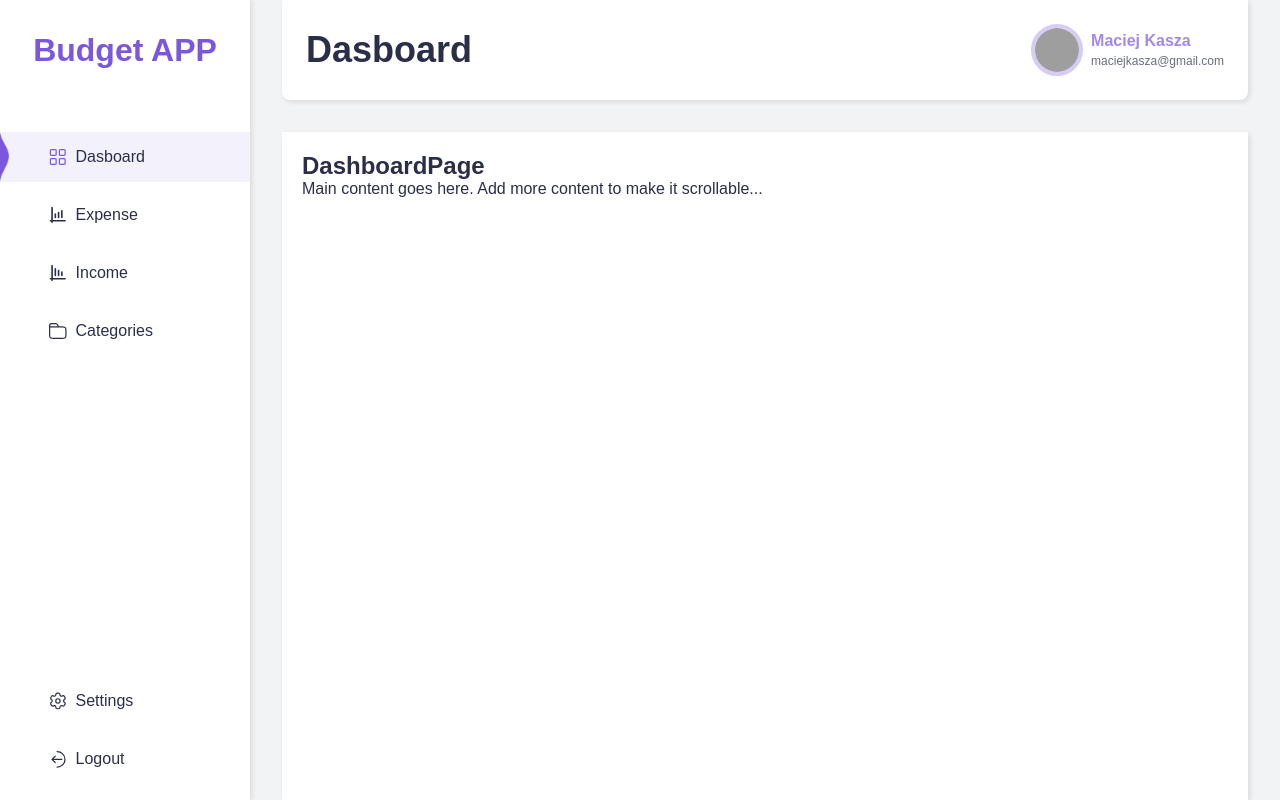
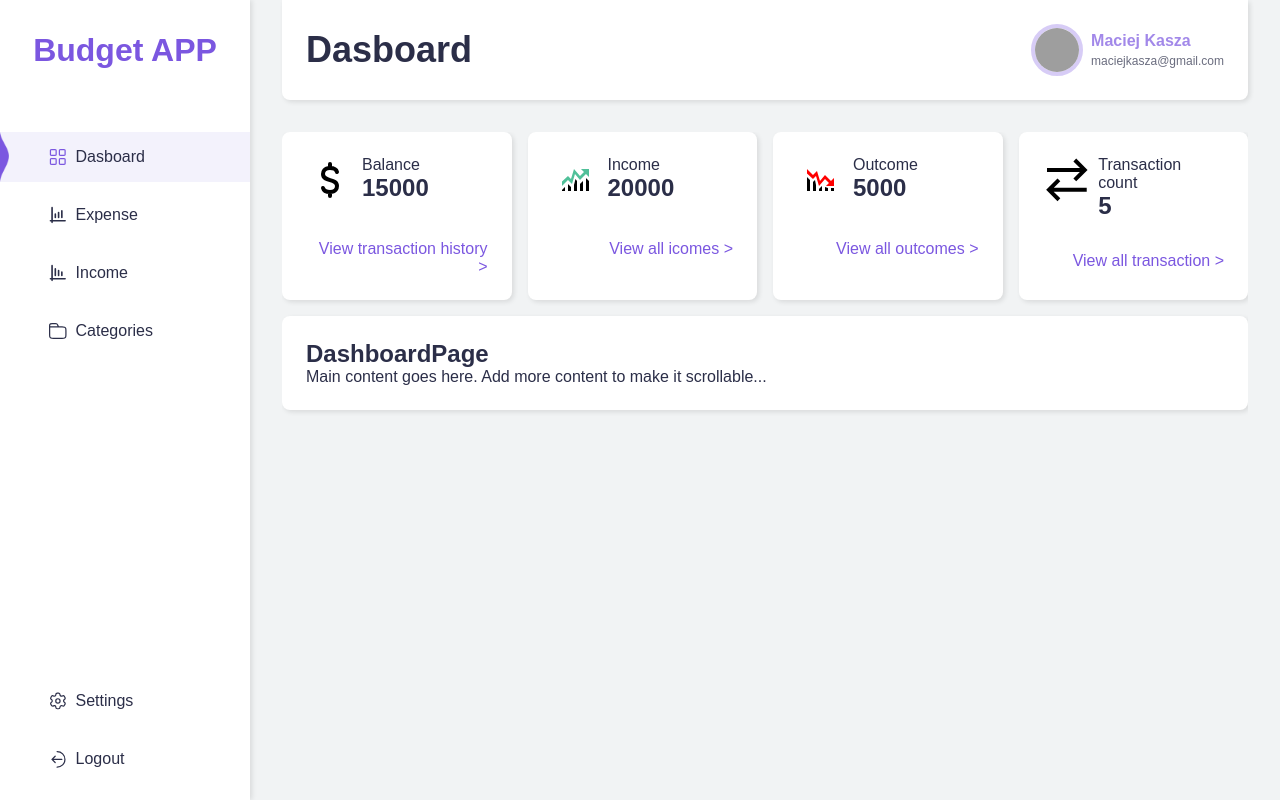
Before and after one commit to MaciejKasza/budget_app, a React (Vite) app: page / in a window 1280 px wide. Built offline with nearby package versions, Linux system fonts and the light colour scheme; sample sign-in values are in the browser's storage; grey boxes are pictures that could not be loaded.

Commit message:
create first widgets, metricks widgets

```diff
--- /dev/null
+++ b/src/components/widgets/MetricsWidget.jsx
@@ -0,0 +1,94 @@
+import React from "react";
+import { Widget } from "./Widget";
+import { WIDGET_TYPE } from "../../utils/enum";
+import { Link } from "react-router-dom";
+import {
+  BALANCE_WIGET_CONFIG,
+  DEFAULT_WIGET_CONFIG,
+  INCOME_WIDGET_CONFIG,
+  OUTCOME_WIDGET_CONFIG,
+  TRANSACTION_WIDGET_CONFIG,
+} from "../../utils/widgetConfig";
+import styled from "styled-components";
+
+const MetricsWidget = ({ type, data }) => {
+  let config = DEFAULT_WIGET_CONFIG;
+
+  switch (type) {
+    case WIDGET_TYPE.METRICS.BALANCE:
+      config = BALANCE_WIGET_CONFIG;
+      break;
+    case WIDGET_TYPE.METRICS.INCOME:
+      config = INCOME_WIDGET_CONFIG;
+      break;
+    case WIDGET_TYPE.METRICS.OUTCOME:
+      config = OUTCOME_WIDGET_CONFIG;
+      break;
+    case WIDGET_TYPE.METRICS.TRANSACTION:
+      config = TRANSACTION_WIDGET_CONFIG;
+      break;
+    default:
+      config = DEFAULT_WIGET_CONFIG;
+      break;
+  }
+
+  return (
+    <Widget>
+      <StyledWidgetContent>
+        <StyledWidgetHeader>
+          <div className="img">{config.img}</div>
+          <div className="">
+            <h3>{config.title}</h3>
+            <h2>{data.value}</h2>
+          </div>
+        </StyledWidgetHeader>
+        <StyledWidgetFooter>
+          <Link to={config.link}>
+            {config.urlTekst} <span>&#62;</span>{" "}
+          </Link>
+        </StyledWidgetFooter>
+      </StyledWidgetContent>
+    </Widget>
+  );
+};
+
+export default MetricsWidget;
+
+const StyledWidgetContent = styled.div``;
+
+const StyledWidgetHeader = styled.div`
+  display: flex;
+  gap: 8px;
+
+  .img {
+    width: 48px;
+    aspect-ratio: 1/1;
+  }
+
+  h2,
+  h3 {
+  }
+
+  h3 {
+    font-weight: normal;
+    font-size: ${({ theme }) => theme.fontSizes.l};
+  }
+
+  h2 {
+    font-size: ${({ theme }) => theme.fontSizes.xxl};
+  }
+`;
+
+const StyledWidgetFooter = styled.div`
+  text-align: end;
+  margin-top: 32px;
+  color: ${({ theme }) => theme.fontColors.purpure};
+
+  span {
+    /* margin-left: 8px; */
+  }
+
+  &:hover {
+    color: ${({ theme }) => theme.fontColors.darkPurpure};
+  }
+`;
--- /dev/null
+++ b/src/components/widgets/Widget.jsx
@@ -0,0 +1,17 @@
+import React from "react";
+import styled from "styled-components";
+
+export const Widget = ({ children }) => {
+  return <StyledWidgetWrapper>{children}</StyledWidgetWrapper>;
+};
+
+const StyledWidgetWrapper = styled.div`
+  background: ${({ theme }) => theme.colors.bgUnit1};
+  color: ${({ theme }) => theme.fontColors.primary};
+  border-radius: 8px;
+  box-shadow: 2px 2px 5px rgba(0, 0, 0, 0.1);
+
+  flex-basis: 100%;
+
+  padding: 24px;
+`;
--- a/src/layouts/AppLayout.jsx
+++ b/src/layouts/AppLayout.jsx
@@ -10,7 +10,9 @@ function AppLayout() {
       <Navigation />
       <StyledContentContainer>
         <Header />
-        <Outlet />
+        <StyledPageWrapper>
+          <Outlet />
+        </StyledPageWrapper>
       </StyledContentContainer>
     </StyledAppContainer>
   );
@@ -31,3 +33,11 @@ const StyledContentContainer = styled.div`
   padding: 0 32px;
   gap: 32px;
 `;
+
+const StyledPageWrapper = styled.div`
+  flex: 1;
+  background-color: ${({ theme }) => theme.colors.bg};
+  color: ${({ theme }) => theme.fontColors.primary};
+
+  overflow-y: auto; /* Pozwala na przewijanie w pionie, jeśli treść jest zbyt długa */
+`;
--- a/src/pages/CategoriesPage.jsx
+++ b/src/pages/CategoriesPage.jsx
@@ -9,11 +9,11 @@ function CategoriesPage() {
   }, []);
 
   return (
-    <main className="main">
+    <div>
       <h2>CategoriesPage</h2>
       <p>Main content goes here. Add more content to make it scrollable...</p>
       {/* Możesz dodać więcej treści, aby zobaczyć działanie przewijania */}
-    </main>
+    </div>
   );
 }
 
--- a/src/pages/DashboardPage.jsx
+++ b/src/pages/DashboardPage.jsx
@@ -1,5 +1,9 @@
 import React, { useContext, useEffect } from "react";
 import { AppContext } from "../context/AppContext";
+import styled from "styled-components";
+import { Widget } from "../components/widgets/Widget";
+import MetricsWidget from "../components/widgets/MetricsWidget";
+import { WIDGET_TYPE } from "../utils/enum";
 
 function DashboardPage() {
   const { setCurrentPage } = useContext(AppContext);
@@ -9,12 +13,49 @@ function DashboardPage() {
   }, []);
 
   return (
-    <main className="main">
-      <h2>DashboardPage</h2>
-      <p>Main content goes here. Add more content to make it scrollable...</p>
-      {/* Możesz dodać więcej treści, aby zobaczyć działanie przewijania */}
-    </main>
+    <StyledPageContent>
+      <StyledRow>
+        <MetricsWidget
+          type={WIDGET_TYPE.METRICS.BALANCE}
+          data={{ value: 15000 }}
+        />
+        <MetricsWidget
+          type={WIDGET_TYPE.METRICS.INCOME}
+          data={{ value: 20000 }}
+        />
+        <MetricsWidget
+          type={WIDGET_TYPE.METRICS.OUTCOME}
+          data={{ value: 5000 }}
+        />
+        <MetricsWidget
+          type={WIDGET_TYPE.METRICS.TRANSACTION}
+          data={{ value: 5 }}
+        />
+      </StyledRow>
+      <StyledRow>
+        <Widget>
+          <h2>DashboardPage</h2>
+          <p>
+            Main content goes here. Add more content to make it scrollable...
+          </p>
+          {/* Możesz dodać więcej treści, aby zobaczyć działanie przewijania */}
+        </Widget>
+      </StyledRow>
+    </StyledPageContent>
   );
 }
 
 export default DashboardPage;
+
+const StyledPageContent = styled.div`
+  flex-grow: 1;
+  display: flex;
+  flex-direction: column;
+  gap: 16px;
+`;
+
+const StyledRow = styled.div`
+  display: flex;
+  flex: 1;
+  gap: 16px;
+`;
--- a/src/pages/ExpensePage.jsx
+++ b/src/pages/ExpensePage.jsx
@@ -9,11 +9,11 @@ function ExpensePage() {
   }, []);
 
   return (
-    <main className="main">
+    <div>
       <h2>ExpensePage</h2>
       <p>Main content goes here. Add more content to make it scrollable...</p>
       {/* Możesz dodać więcej treści, aby zobaczyć działanie przewijania */}
-    </main>
+    </div>
   );
 }
 
--- a/src/pages/IncomePage.jsx
+++ b/src/pages/IncomePage.jsx
@@ -9,11 +9,11 @@ function IncomePage() {
   }, []);
 
   return (
-    <main className="main">
+    <div>
       <h2>IncomePage</h2>
       <p>Main content goes here. Add more content to make it scrollable...</p>
       {/* Możesz dodać więcej treści, aby zobaczyć działanie przewijania */}
-    </main>
+    </div>
   );
 }
 
--- a/src/pages/SettingsPage.jsx
+++ b/src/pages/SettingsPage.jsx
@@ -9,11 +9,11 @@ function SettingsPage() {
   }, []);
 
   return (
-    <main className="main">
+    <div>
       <h2>SettingsPage</h2>
       <p>Main content goes here. Add more content to make it scrollable...</p>
       {/* Możesz dodać więcej treści, aby zobaczyć działanie przewijania */}
-    </main>
+    </div>
   );
 }
 
--- /dev/null
+++ b/src/utils/enum.js
@@ -0,0 +1,14 @@
+export const WIDGET_TYPE = {
+  METRICS: {
+    BALANCE: "BALANCE",
+    INCOME: "INCOME",
+    OUTCOME: "OUTCOME",
+    TRANSACTION: "TRANSACTION",
+  },
+};
+
+export const UserRole = {
+  ADMIN: "ADMIN",
+  USER: "USER",
+  GUEST: "GUEST",
+};
--- /dev/null
+++ b/src/utils/widgetConfig.jsx
@@ -0,0 +1,143 @@
+export const OUTCOME_WIDGET_CONFIG = {
+  title: "Outcome",
+  url: "/",
+  urlTekst: "View all outcomes",
+  img: (
+    <svg
+      viewBox="0 0 76 76"
+      xmlns="http://www.w3.org/2000/svg"
+      xmlnsXlink="http://www.w3.org/1999/xlink"
+      version="1.1"
+      baseProfile="full"
+      enableBackground="new 0 0 76.00 76.00"
+      xmlSpace="preserve"
+      fill="#000000"
+    >
+      <g id="SVGRepo_bgCarrier" strokeWidth="0"></g>
+      <g
+        id="SVGRepo_tracerCarrier"
+        strokeLinecap="round"
+        strokeLinejoin="round"
+      ></g>
+      <g id="SVGRepo_iconCarrier">
+        <path
+          fill="#000000"
+          fillOpacity="1"
+          strokeWidth="0.2"
+          strokeLinejoin="round"
+          d="M 58.5833,55.4167L 53.8333,55.4167L 53.8333,50.6667L 58.5833,50.6667L 58.5833,55.4167 Z M 49.0833,55.4167L 44.3333,55.4167L 44.3333,49.0833L 49.0833,50.6667L 49.0833,55.4167 Z M 39.5833,55.4167L 34.8333,55.4167L 34.8333,52.25L 39.5833,47.5L 39.5833,55.4167 Z M 30.0833,55.4167L 25.3333,55.4167L 25.3333,41.1667L 28.5,38L 30.0833,45.9167L 30.0833,55.4167 Z M 20.5833,55.4167L 15.8333,55.4167L 15.8333,33.25L 20.5833,38L 20.5833,55.4167 Z"
+        ></path>
+        <path
+          fill="#ff0000"
+          fillOpacity="1"
+          strokeWidth="0.2"
+          strokeLinejoin="round"
+          d="M 15.8332,20.5831L 15.8332,27.8932L 25.3332,36.4164L 30.0832,31.6664L 34.8332,47.4997L 44.3331,36.4164L 50.6664,42.7497L 45.9164,47.4997L 58.583,47.4997L 58.583,34.8331L 53.8331,39.5831L 44.3331,30.0831L 36.4165,39.5831L 31.6665,23.7498L 25.3332,30.0831L 15.8332,20.5831 Z"
+        ></path>
+      </g>
+    </svg>
+  ),
+};
+
+export const INCOME_WIDGET_CONFIG = {
+  title: "Income",
+  url: "",
+  urlTekst: "View all icomes",
+  img: (
+    <svg
+      viewBox="0 0 76 76"
+      xmlns="http://www.w3.org/2000/svg"
+      xmlnsXlink="http://www.w3.org/1999/xlink"
+      version="1.1"
+      baseProfile="full"
+      enableBackground="new 0 0 76.00 76.00"
+      xmlSpace="preserve"
+      fill="#000000"
+    >
+      <g id="SVGRepo_bgCarrier" strokeWidth="0"></g>
+      <g
+        id="SVGRepo_tracerCarrier"
+        strokeLinecap="round"
+        strokeLinejoin="round"
+      ></g>
+      <g id="SVGRepo_iconCarrier">
+        <path
+          fill="#50C099"
+          fillOpacity="1"
+          strokeWidth="0.2"
+          strokeLinejoin="round"
+          d="M 15.8332,47.5002L 15.8332,40.1901L 25.3332,31.6669L 30.0832,36.4169L 34.8331,20.5836L 44.3331,31.6669L 50.6664,25.3336L 45.9164,20.5836L 58.583,20.5836L 58.583,33.2502L 53.8331,28.5003L 44.3331,38.0002L 36.4165,28.5003L 31.6665,44.3335L 25.3332,38.0002L 15.8332,47.5002 Z"
+        ></path>
+        <path
+          fill="#000000"
+          fillOpacity="1"
+          strokeWidth="0.2"
+          strokeLinejoin="round"
+          d="M 58.5833,55.4167L 53.8333,55.4167L 53.8333,34.8333L 58.5833,39.5833L 58.5833,55.4167 Z M 49.0833,55.4167L 44.3333,55.4167L 44.3333,44.3333L 49.0833,39.5834L 49.0833,55.4167 Z M 39.5833,55.4167L 34.8333,55.4167L 34.8333,45.9167L 37.2083,36.4167L 39.5833,39.5833L 39.5833,55.4167 Z M 30.0833,55.4167L 25.3333,55.4167L 25.3333,44.3333L 30.0833,49.0833L 30.0833,55.4167 Z M 20.5833,55.4167L 15.8333,55.4167L 15.8333,53.8334L 20.5833,49.0834L 20.5833,55.4167 Z"
+        ></path>
+      </g>
+    </svg>
+  ),
+};
+
+export const BALANCE_WIGET_CONFIG = {
+  title: "Balance",
+  url: "/",
+  urlTekst: "View transaction history",
+  img: (
+    <svg
+      viewBox="0 0 24 24"
+      role="img"
+      xmlns="http://www.w3.org/2000/svg"
+      aria-labelledby="dollarIconTitle"
+      stroke="#000000"
+      strokeWidth="2"
+      strokeLinecap="round"
+      strokeLinejoin="round"
+      fill="none"
+      color="#000000"
+    >
+      <title id="dollarIconTitle">Dollar</title>
+      <g id="SVGRepo_bgCarrier" strokeWidth="0"></g>
+      <g
+        id="SVGRepo_tracerCarrier"
+        strokeLinecap="round"
+        strokeLinejoin="round"
+      ></g>
+      <g id="SVGRepo_iconCarrier">
+        <path d="M12 4L12 6M12 18L12 20M15.5 8C15.1666667 6.66666667 14 6 12 6 9 6 8.5 7.95652174 8.5 9 8.5 13.140327 15.5 10.9649412 15.5 15 15.5 16.0434783 15 18 12 18 10 18 8.83333333 17.3333333 8.5 16"></path>
+      </g>
+    </svg>
+  ),
+};
+
+export const DEFAULT_WIGET_CONFIG = {
+  title: "",
+  url: "",
+  urlTekst: "",
+  img: "",
+};
+
+export const TRANSACTION_WIDGET_CONFIG = {
+  title: "Transaction count",
+  url: "",
+  urlTekst: "View all transaction",
+  img: (
+    <svg viewBox="0 0 24 24" xmlns="http://www.w3.org/2000/svg" fill="#000000">
+      <g id="SVGRepo_bgCarrier" strokeWidth="0"></g>
+      <g
+        id="SVGRepo_tracerCarrier"
+        strokeLinecap="round"
+        strokeLinejoin="round"
+      ></g>
+      <g id="SVGRepo_iconCarrier">
+        <path
+          fill="none"
+          stroke="#000000"
+          strokeWidth="2"
+          d="M2,7 L20,7 M16,2 L21,7 L16,12 M22,17 L4,17 M8,12 L3,17 L8,22"
+        ></path>
+      </g>
+    </svg>
+  ),
+};
```
